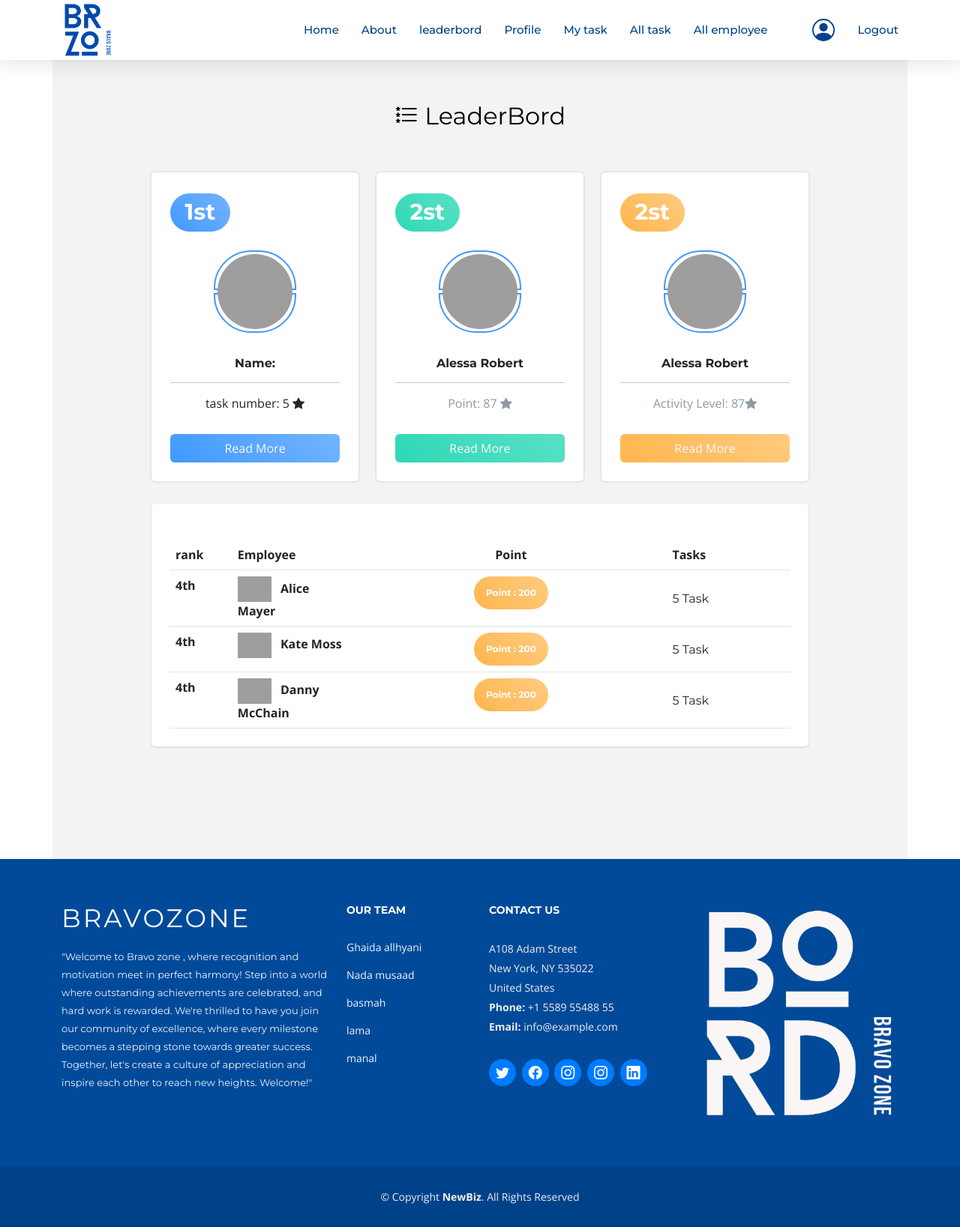
After one commit to Nada-x/BravoZone, a Django app: page /leader/bord/ in a window 1280 px wide. The commit adds this page. Shown: the whole page at 75% size. Run offline with Django 4.2, Linux system fonts and the light colour scheme; some libraries are stand-ins or nearby versions; grey boxes are pictures that could not be loaded.

Commit message:
update leaderBord

```diff
--- a/BravoZone/evaluation/templates/evaluation/task_list.html
+++ b/BravoZone/evaluation/templates/evaluation/task_list.html
@@ -17,7 +17,7 @@
 
               <div class="text-center pt-3 pb-2 d-flex justify-content-center ">
 
-                <h2 class="text-black mb-5"> <span> <i class="bi bi-list-stars"></i></span> Task List </h2>
+                <h2 class="text-black mb-5"> <span><i class="bi bi-list-task"></i></span> Task List </h2>
               </div>
 
               <table class="table text-white mb-0">
--- a/BravoZone/main/templates/main/base.html
+++ b/BravoZone/main/templates/main/base.html
@@ -44,6 +44,7 @@
               <ul>
                 <li><a class="nav-link scrollto " href="{%url 'main:home_view'%}">Home</a></li>
                 <li><a class="nav-link scrollto" href="#about">About</a></li>
+                <li><a class="nav-link scrollto " href="{%url 'main:leader_bord'%}">leaderbord</a></li>
                 <li><a class="nav-link scrollto" href="{%url 'account:profile'%}">Profile</a></li>
                 <li><a class="nav-link scrollto " href="{% url 'evaluation:task_list' %}">My task</a></li>
                 <li><a class="nav-link scrollto " href="{% url 'evaluation:task_list' %}">All task</a></li>
--- /dev/null
+++ b/BravoZone/main/templates/main/leader_bord.html
@@ -0,0 +1,166 @@
+{% extends 'main/base.html' %}
+{% block title %} Leader Bord  {% endblock %}
+{% block content %}
+
+<div class="container employee">
+
+    <div class="container">
+        <div class="text-center pt-3 pb-2 d-flex justify-content-center ">
+
+            <h2 class="text-black mb-5"> <span> <i class="bi bi-list-stars"></i></span> LeaderBord </h2>
+          </div>
+        <div class="row">
+
+            <div class="col-md-4">
+                <div class="card user-card">
+                    <div class="card-header">
+                        <h6 class="mb-0 display-6 "><span class="badge bg-c-blue rounded-5 ">1st </span></h6>
+                    </div>
+                    <div class="card-block">
+                        <div class="user-image">
+                            <img src="https://bootdey.com/img/Content/avatar/avatar7.png" class="img-radius " >
+                        </div>
+                        <h6 class="f-w-600 m-t-25 m-b-10"> Name:</h6>
+                        <hr>
+                        <p class="text-secsuss m-t-15">task number: 5 <i class="bi bi-star-fill"></i></p>
+
+
+                        <div class="bg-c-blue counter-block m-t-10 p-30 rounded">
+                            <a class="btn text-light ">Read More</a>
+
+                        </div>
+
+
+                    </div>
+                </div>
+            </div>
+
+            <div class="col-md-4">
+                <div class="card user-card">
+                    <div class="card-header">
+                        <h6 class="mb-0 display-6 "><span class="badge bg-c-green rounded-5 ">2st </span></h6>
+                    </div>
+                    <div class="card-block">
+                        <div class="user-image">
+                            <img src="https://bootdey.com/img/Content/avatar/avatar6.png" class="img-radius" alt="User-Profile-Image">
+                        </div>
+                        <h6 class="f-w-600 m-t-25 m-b-10">Alessa Robert</h6>
+                        <hr>
+                        <p class="text-muted m-t-15">Point: 87 <i class="bi bi-star-fill"></i></p>
+
+                        <div class="bg-c-green counter-block m-t-10 p-30 rounded">
+                            <a class="btn text-light ">Read More</a>
+                        </div>
+
+                    </div>
+                </div>
+            </div>
+
+            <div class="col-md-4">
+                <div class="card user-card">
+                    <div class="card-header">
+                        <h6 class="mb-0 display-6 "><span class="badge bg-c-yellow rounded-5 ">2st </span></h6>
+                    </div>
+                    <div class="card-block">
+                        <div class="user-image">
+                            <img src="https://bootdey.com/img/Content/avatar/avatar1.png" class="img-radius" alt="User-Profile-Image">
+                        </div>
+                        <h6 class="f-w-600 m-t-25 m-b-10">Alessa Robert</h6>
+                        <hr>
+                        <p class="text-muted m-t-15">Activity Level: 87<i class="bi bi-star-fill"></i></p>
+                        <div class="bg-c-yellow counter-block m-t-10 p-30 rounded">
+                            <a class="btn text-light">Read More</a>
+
+                        </div>
+
+
+                    </div>
+
+                </div>
+
+
+            </div>
+
+        </div>
+        <div class="row">
+            <div class="col-md-12 col-xl-12">
+
+
+                <div class="card ">
+                  <div class="card-body p-4 ">
+
+                    <div class="text-center pt-3 pb-2 d-flex justify-content-center ">
+
+                    </div>
+
+                    <table class="table text-white mb-0">
+                      <thead>
+                        <tr>
+                          <th scope="col" width="10%">rank</th>
+                          <th scope="col" width="20%">Employee</th>
+                          <th scope="col"class="text-center" width="50%">Point</th>
+                          <th scope="col">Tasks</th>
+                        </tr>
+                      </thead>
+                      <tbody>
+
+                        <tr class="fw-normal">
+                            <th>4th</th>
+                          <th>
+                            <img src="https://mdbcdn.b-cdn.net/img/Photos/new-templates/bootstrap-chat/ava1-bg.webp"
+                              alt="avatar 1" style="width: 45px; height: auto;">
+                            <span class="ms-2">Alice Mayer</span>
+                          </th>
+                          <td class="text-center">
+                            <h6 class="mb-0"><span class="badge bg-c-yellow p-3 rounded-5">Point : 200</span></h6>
+                          </td>
+                          <td class="align-middle">
+                            <h6 class="mb-0"><span class="">5 Task</span></h6>
+                          </td>
+
+                        </tr>
+                        <tr class="fw-normal">
+                            <th>4th</th>
+                          <th>
+                            <img src="https://mdbcdn.b-cdn.net/img/Photos/new-templates/bootstrap-chat/ava2-bg.webp"
+                              alt="avatar 1" style="width: 45px; height: auto;">
+                            <span class="ms-2">Kate Moss</span>
+                          </th>
+                          <td class="text-center">
+                            <h6 class="mb-0"><span class="badge bg-c-yellow p-3 rounded-5">Point : 200</span></h6>
+                          </td>
+                          <td class="align-middle">
+                            <h6 class="mb-0"><span class="">5 Task</span></h6>
+                          </td>
+
+                        </tr>
+                        <tr class="fw-normal">
+                            <th>4th</th>
+                          <th>
+                            <img src="https://mdbcdn.b-cdn.net/img/Photos/new-templates/bootstrap-chat/ava3-bg.webp"
+                              alt="avatar 1" style="width: 45px; height: auto;">
+                            <span class="ms-2">Danny McChain</span>
+                          </th>
+                          <td class="text-center">
+                            <h6 class="mb-0"><span class="badge bg-c-yellow p-3 rounded-5">Point : 200</span></h6>
+                          </td>
+                          <td class="align-middle">
+                            <h6 class="mb-0"><span class="">5 Task</span></h6>
+                          </td>
+
+                        </tr>
+
+
+                      </tbody>
+                    </table>
+
+
+                  </div>
+                </div>
+
+              </div>
+        </div>
+    </div>
+
+</div>
+{%endblock%}
--- a/BravoZone/main/urls.py
+++ b/BravoZone/main/urls.py
@@ -7,4 +7,6 @@ urlpatterns = [
     path('', views.home_view, name="home_view"),
     path('add_previous_project/', views.add_previous_project, name='add_previous_project'),
     path('add_comment/<int:project_id>/', views.add_comment, name='add_comment'),
+    path('leader/bord/', views.leader_bord, name='leader_bord'),
+
 ]
--- a/BravoZone/main/views.py
+++ b/BravoZone/main/views.py
@@ -32,3 +32,5 @@ def add_comment(request, project_id):
     else:
         form = CommentForm()
     return render(request, 'main/add_comment.html', {'form':form, 'project': project})
+def leader_bord(request):
+        return render(request, "main/leader_bord.html")
```
